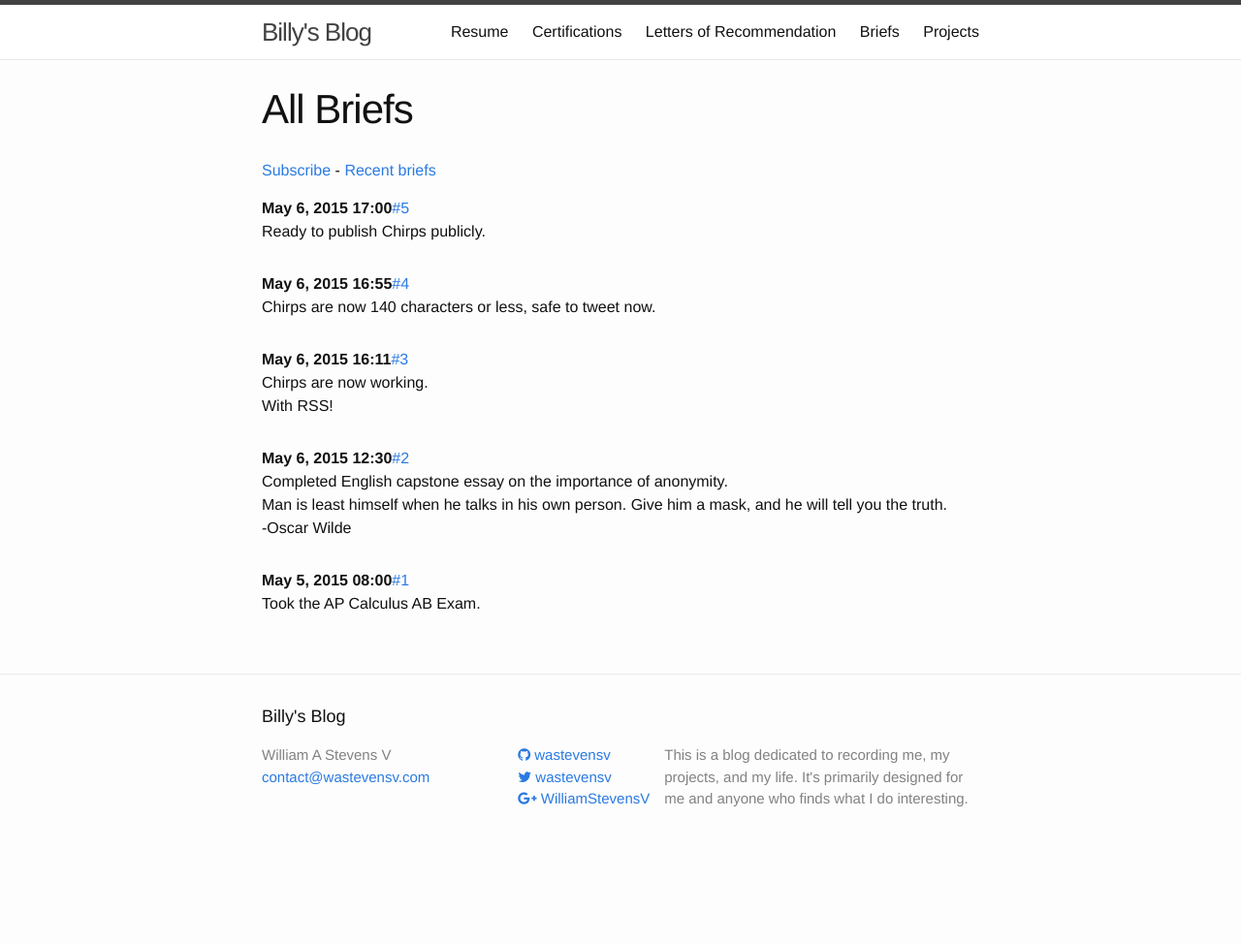
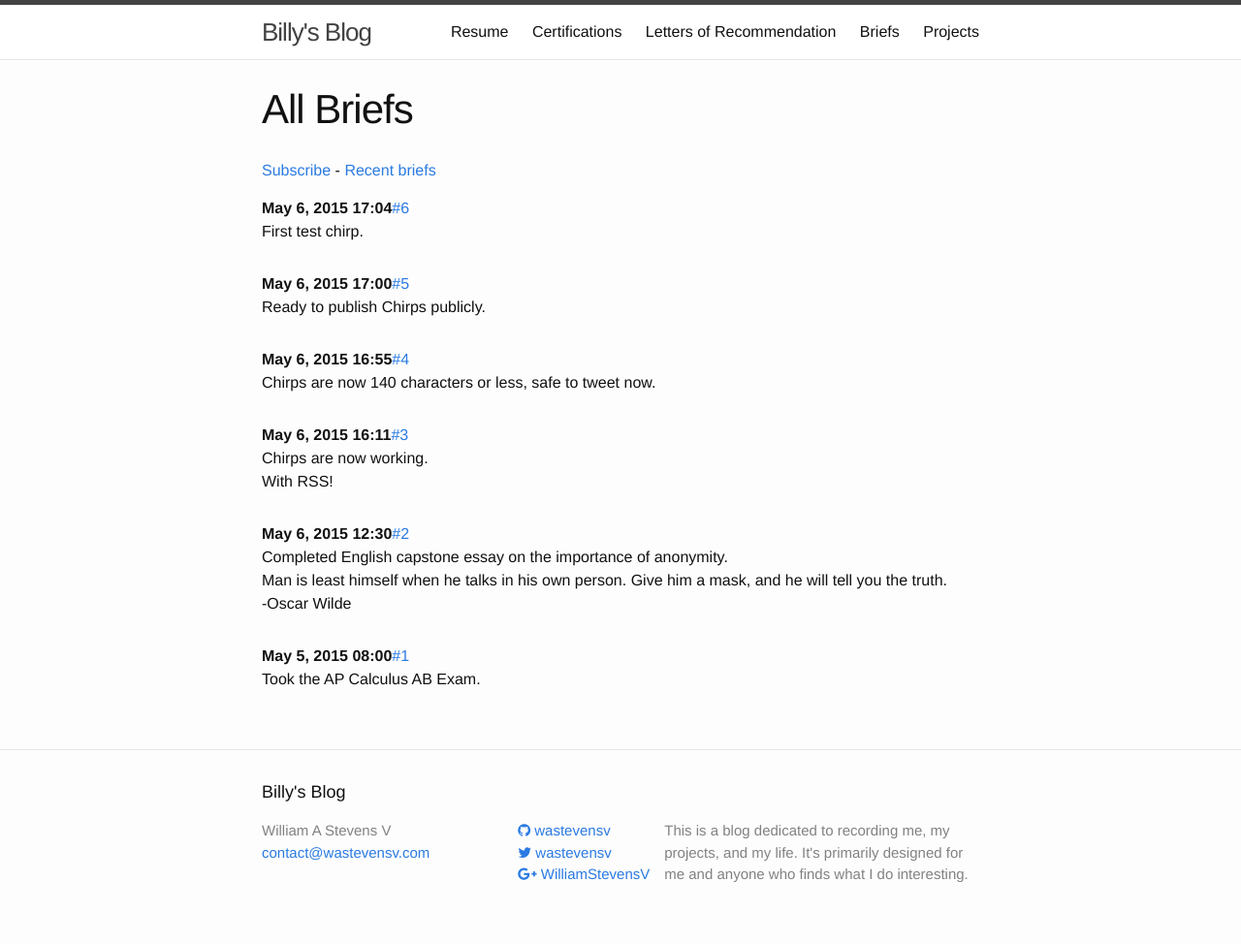
Before and after one commit to wastevensv/old-blog, a Jekyll site: the page built from briefs/all.html, in a window 1280 px wide. Shown: the whole page at 97% size. Built offline with Jekyll 4.4.1, drawn with Linux system fonts in a browser that asks for light colours; nearby versions of some CDN libraries; before the commit the page ends 900 px from its top, so only the background shows below that.

Commit message:
First test chrip.

```diff
--- a/_data/briefs.yml
+++ b/_data/briefs.yml
@@ -23,3 +23,7 @@
 - time: 2015-05-06 17:00
   text: >
     Ready to publish Chirps publicly.
+
+- time: 2015-05-06 17:04
+  text: >
+    First test chirp.
```
